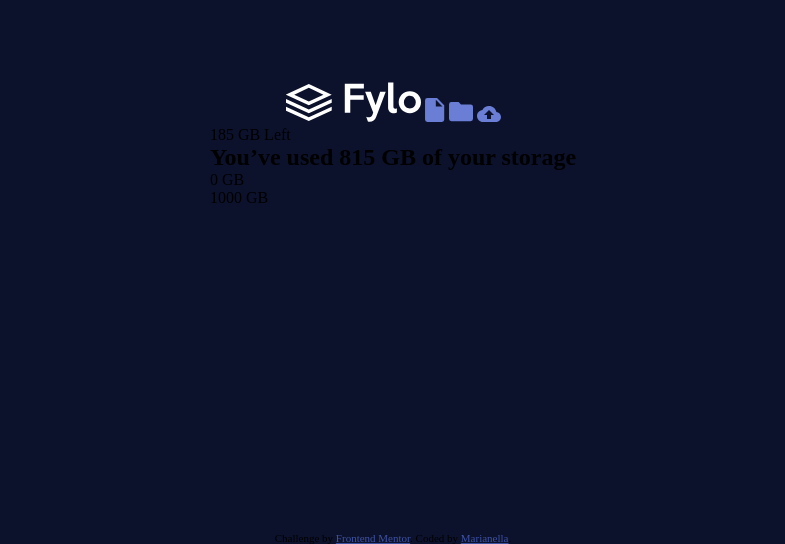
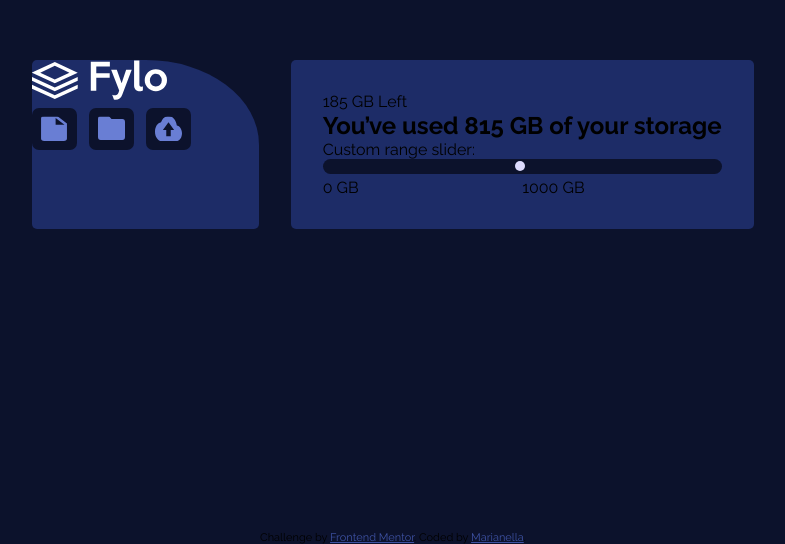
Before and after one commit to Marianellag1/Fylo-data-fishstick, a plain HTML site: page index.html in a window 1280 px wide. Shown: the part 256-800 px from the top of the page, without its empty margins (247-1032 px from the left). Drawn offline with Linux system fonts and the light colour scheme.

Commit message:
saving changes for up until now

```diff
--- a/css/style.css
+++ b/css/style.css
@@ -35,4 +35,94 @@ body {
     justify-content: center;
     align-items: center;
     background-color: var(--very);
+    font-family: 'Raleway', sans-serif;
+    /* background: url(../images/bg-desktop.png) no-repeat; */
 }
+
+main {
+    display: flex;
+}
+
+.img {
+    padding-right: 4rem;
+    background-color: var(--dark);
+    border-top-right-radius: 50%;
+    border-top-left-radius: 5px;
+    border-bottom-right-radius: 5px;
+    border-bottom-left-radius: 5px;
+    margin-right: 2rem;
+    z-index: 1;
+}
+
+#document,
+#folder,
+#upload {
+    background: var(--very);
+    padding: 0.55rem;
+    border-radius: 7px;
+    width: 27px;
+    height: 25px;
+    margin: 0.255rem;
+}
+
+#document {
+    margin-left: 0;
+}
+
+.background {
+    position: fixed;
+    background-size: cover;
+}
+
+.box {
+    background-color: var(--dark);
+    padding: 2rem;
+    border-radius: 5px;
+    z-index: 1;
+}
+
+.gigabites {
+    display: flex;
+}
+
+#zero {
+    width: 50%;
+}
+
+#thousand {
+    width: 50%;
+}
+
+.slidecontainer {
+    width: 100%;
+}
+
+.slider {
+    -webkit-appearance: none;
+    border-radius: 16px;
+    width: 100%;
+    height: 15px;
+    background: var(--very);
+    /* background: #d3d3d3; */
+    /* outline: none; */
+    /* opacity: 0.7; */
+    /* -webkit-transition: .2s;
+    transition: opacity .2s; */
+}
+
+.slider::-webkit-slider-thumb {
+    -webkit-appearance: none;
+    appearance: none;
+    border-radius: 50%;
+    width: 10px;
+    height: 10px;
+    background: var(--pale);
+    cursor: pointer;
+}
+
+/* .slider::-moz-range-thumb {
+    width: 25px;
+    height: 25px;
+    background: #04AA6D;
+    cursor: pointer;
+} */
--- a/index.html
+++ b/index.html
@@ -5,6 +5,9 @@
   <meta charset="UTF-8">
   <meta name="viewport" content="width=device-width, initial-scale=1.0">
   <!-- displays site properly based on user's device -->
+  <link rel="preconnect" href="https://fonts.googleapis.com">
+  <link rel="preconnect" href="https://fonts.gstatic.com" crossorigin>
+  <link href="https://fonts.googleapis.com/css2?family=Raleway:wght@400;700&display=swap" rel="stylesheet">
   <link rel="stylesheet" href="./css/style.css">
   <link rel="icon" type="image/png" sizes="32x32" href="./images/favicon-32x32.png">
 
@@ -14,18 +17,33 @@
 </head>
 
 <body>
-<section class="img">
-  <img src="./images/logo.svg" alt="">
-  <img src="./images/icon-document.svg" alt="">
-  <img src="./images/icon-folder.svg" alt="">
-  <img src="./images/icon-upload.svg" alt="">
-</section>
+  <main>
+    <figure class="img">
+      <img id="logo" src="./images/logo.svg" alt="fylo logo">
+      <div class="icon">
+        <img id="document" src="./images/icon-document.svg" alt="document icon">
+        <img id="folder" src="./images/icon-folder.svg" alt="folder icon">
+        <img id="upload" src="./images/icon-upload.svg" alt="upload icon">
+    </figure>
+    </div>
+
+    <!-- <figure class="background">
+      <img src="./images/bg-desktop.png" alt="">
+    </figure> -->
+
     <section class="box">
       <p id="one">185 <span id="left">GB Left </span></p>
       <h1>You’ve used 815 GB of your storage</h1>
+      <div class="slidecontainer">
+        <p>Custom range slider:</p>
+        <input type="range" min="1" max="100" value="50" class="slider" id="myRange">
+      </div>
+      <div class="gigabites">
         <p id="zero">0 GB</p>
         <p id="thousand">1000 GB</p>
+      </div>
     </section>
+  </main>
 
   <footer class="attribution footer">
     Challenge by <a href="https://www.frontendmentor.io?ref=challenge" target="_blank">Frontend Mentor</a>.
```
Lines whose indentation alone changed are shown as unchanged.
